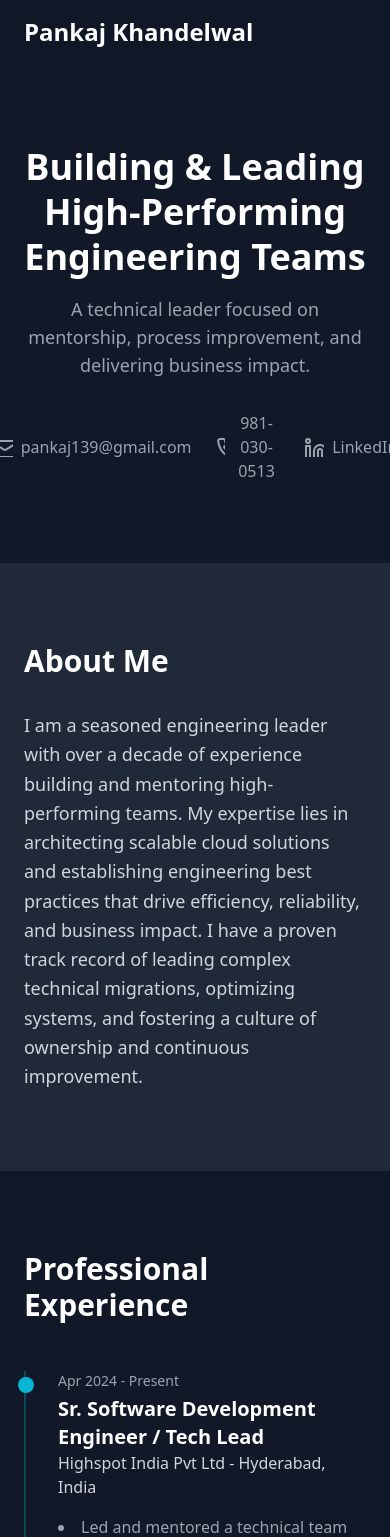
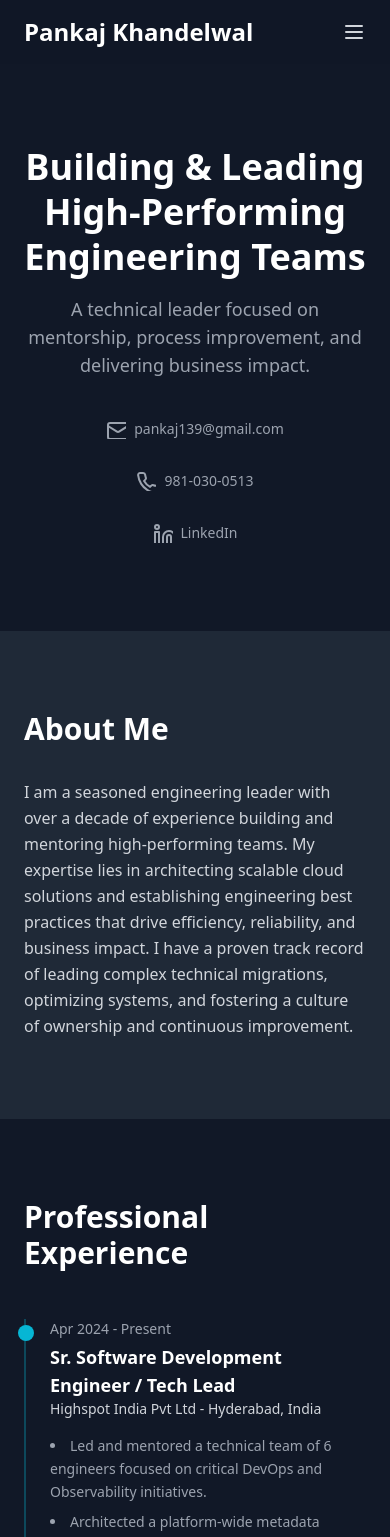
Before and after one commit to pankaj139/pankaj139, a React (Create React App) app in the folder pankaj139/: page / in a window 390 px wide. Shown: the top 1537 px of the page. Built offline with nearby package versions, Linux system fonts and the light colour scheme.

Commit message:
Implement mobile navigation menu and enhance UI components for better responsiveness. Added functionality to close the mobile menu after section navigation. Updated styles for buttons and text elements for improved accessibility and visual consistency.

```diff
--- a/pankaj139/src/App.js
+++ b/pankaj139/src/App.js
@@ -601,10 +601,13 @@ const XIcon = ({ className }) => (
 // --- Components ---
 
 const Header = () => {
+  const [isMobileMenuOpen, setIsMobileMenuOpen] = useState(false);
+
   const scrollToSection = (id) => {
     const element = document.getElementById(id);
     if (element) {
       element.scrollIntoView({ behavior: 'smooth' });
+      setIsMobileMenuOpen(false); // Close mobile menu after navigation
     }
   };
 
@@ -612,13 +615,61 @@ const Header = () => {
     <header className="bg-gray-900/80 backdrop-blur-sm sticky top-0 z-50">
       <nav className="container mx-auto px-6 py-4 flex justify-between items-center">
         <h1 className="text-2xl font-bold text-white">{portfolioData.name}</h1>
+
+        {/* Desktop Navigation */}
         <div className="hidden md:flex space-x-6 text-gray-300">
           <button onClick={() => scrollToSection('about')} className="hover:text-cyan-400 transition-colors">About</button>
           <button onClick={() => scrollToSection('experience')} className="hover:text-cyan-400 transition-colors">Experience</button>
           <button onClick={() => scrollToSection('projects')} className="hover:text-cyan-400 transition-colors">Projects</button>
           <button onClick={() => scrollToSection('skills')} className="hover:text-cyan-400 transition-colors">Skills</button>
         </div>
+
+        {/* Mobile Menu Button */}
+        <button
+          className="md:hidden text-gray-300 hover:text-cyan-400 transition-colors"
+          onClick={() => setIsMobileMenuOpen(!isMobileMenuOpen)}
+        >
+          <svg className="w-6 h-6" fill="none" stroke="currentColor" viewBox="0 0 24 24">
+            {isMobileMenuOpen ? (
+              <path strokeLinecap="round" strokeLinejoin="round" strokeWidth={2} d="M6 18L18 6M6 6l12 12" />
+            ) : (
+              <path strokeLinecap="round" strokeLinejoin="round" strokeWidth={2} d="M4 6h16M4 12h16M4 18h16" />
+            )}
+          </svg>
+        </button>
       </nav>
+
+      {/* Mobile Navigation Menu */}
+      {isMobileMenuOpen && (
+        <div className="md:hidden bg-gray-900/95 backdrop-blur-sm border-t border-gray-700">
+          <div className="container mx-auto px-6 py-4 space-y-3">
+            <button
+              onClick={() => scrollToSection('about')}
+              className="block w-full text-left text-gray-300 hover:text-cyan-400 transition-colors py-2"
+            >
+              About
+            </button>
+            <button
+              onClick={() => scrollToSection('experience')}
+              className="block w-full text-left text-gray-300 hover:text-cyan-400 transition-colors py-2"
+            >
+              Experience
+            </button>
+            <button
+              onClick={() => scrollToSection('projects')}
+              className="block w-full text-left text-gray-300 hover:text-cyan-400 transition-colors py-2"
+            >
+              Projects
+            </button>
+            <button
+              onClick={() => scrollToSection('skills')}
+              className="block w-full text-left text-gray-300 hover:text-cyan-400 transition-colors py-2"
+            >
+              Skills
+            </button>
+          </div>
+        </div>
+      )}
     </header>
   );
 };
@@ -632,18 +683,18 @@ const Hero = () => (
       <p className="mt-4 text-lg md:text-xl text-gray-400 max-w-3xl mx-auto">
         {portfolioData.heroSubtitle}
       </p>
-      <div className="mt-8 flex justify-center items-center space-x-6 text-gray-400">
-        <a href={`mailto:${portfolioData.contact.email}`} className="flex items-center space-x-2 hover:text-cyan-400 transition-colors">
-          <MailIcon className="w-5 h-5" />
-          <span>{portfolioData.contact.email}</span>
+      <div className="mt-8 flex flex-col sm:flex-row justify-center items-center space-y-4 sm:space-y-0 sm:space-x-6 text-gray-400">
+        <a href={`mailto:${portfolioData.contact.email}`} className="flex items-center space-x-2 hover:text-cyan-400 transition-colors px-4 py-2 rounded-lg hover:bg-gray-800/50">
+          <MailIcon className="w-5 h-5 flex-shrink-0" />
+          <span className="text-sm sm:text-base">{portfolioData.contact.email}</span>
         </a>
-        <a href={`tel:${portfolioData.contact.phone}`} className="flex items-center space-x-2 hover:text-cyan-400 transition-colors">
-          <PhoneIcon className="w-5 h-5" />
-          <span>{portfolioData.contact.phone}</span>
+        <a href={`tel:${portfolioData.contact.phone}`} className="flex items-center space-x-2 hover:text-cyan-400 transition-colors px-4 py-2 rounded-lg hover:bg-gray-800/50">
+          <PhoneIcon className="w-5 h-5 flex-shrink-0" />
+          <span className="text-sm sm:text-base">{portfolioData.contact.phone}</span>
         </a>
-        <a href={`https://${portfolioData.contact.linkedin}`} target="_blank" rel="noopener noreferrer" className="flex items-center space-x-2 hover:text-cyan-400 transition-colors">
-          <LinkedinIcon className="w-5 h-5" />
-          <span>LinkedIn</span>
+        <a href={`https://${portfolioData.contact.linkedin}`} target="_blank" rel="noopener noreferrer" className="flex items-center space-x-2 hover:text-cyan-400 transition-colors px-4 py-2 rounded-lg hover:bg-gray-800/50">
+          <LinkedinIcon className="w-5 h-5 flex-shrink-0" />
+          <span className="text-sm sm:text-base">LinkedIn</span>
         </a>
       </div>
     </div>
@@ -654,7 +705,7 @@ const About = () => (
   <section id="about" className="py-20 bg-gray-800">
     <div className="container mx-auto px-6">
       <h3 className="text-3xl font-bold text-white mb-8">About Me</h3>
-      <p className="text-gray-300 text-lg leading-relaxed max-w-4xl">
+      <p className="text-gray-300 text-base md:text-lg leading-relaxed max-w-4xl">
         {portfolioData.summary}
       </p>
     </div>
@@ -669,12 +720,12 @@ const Experience = () => (
         {portfolioData.experiences.map((exp, index) => (
           <div key={index} className="mb-12 md:flex items-start">
             <div className="absolute w-4 h-4 bg-cyan-500 rounded-full -left-2 mt-1.5"></div>
-            <div className="pl-8 flex-1">
+            <div className="pl-6 md:pl-8 flex-1">
               <p className="text-sm text-gray-400">{exp.period}</p>
-              <h4 className="text-xl font-bold text-white mt-1">{exp.role}</h4>
-              <p className="text-md text-gray-300">{exp.company} - {exp.location}</p>
-              <ul className="mt-4 list-disc list-inside text-gray-400 space-y-2">
-                {exp.points.map((point, i) => <li key={i}>{point}</li>)}
+              <h4 className="text-lg md:text-xl font-bold text-white mt-1">{exp.role}</h4>
+              <p className="text-sm md:text-md text-gray-300">{exp.company} - {exp.location}</p>
+              <ul className="mt-4 list-disc list-inside text-gray-400 space-y-2 text-sm md:text-base">
+                {exp.points.map((point, i) => <li key={i} className="leading-relaxed">{point}</li>)}
               </ul>
             </div>
           </div>
@@ -689,20 +740,20 @@ const Projects = ({ onProjectSelect }) => (
   <section id="projects" className="py-20 bg-gray-800">
     <div className="container mx-auto px-6">
       <h3 className="text-3xl font-bold text-white mb-12">Key Projects & Achievements</h3>
-      <div className="grid md:grid-cols-2 lg:grid-cols-3 gap-8">
+      <div className="grid grid-cols-1 md:grid-cols-2 lg:grid-cols-3 gap-6 md:gap-8">
         {portfolioData.projects.map((project) => (
-          <div key={project.id} className="bg-gray-900 rounded-lg p-6 flex flex-col justify-between hover:shadow-cyan-500/20 hover:shadow-lg transition-shadow duration-300">
+          <div key={project.id} className="bg-gray-900 rounded-lg p-4 md:p-6 flex flex-col justify-between hover:shadow-cyan-500/20 hover:shadow-lg transition-shadow duration-300">
             <div>
               <p className="text-sm text-cyan-400 font-semibold">{project.company}</p>
-              <h4 className="text-xl font-bold text-white mt-2">{project.title}</h4>
-              <p className="text-gray-400 mt-2 text-sm">{project.resumePoint}</p>
+              <h4 className="text-lg md:text-xl font-bold text-white mt-2">{project.title}</h4>
+              <p className="text-gray-400 mt-2 text-sm leading-relaxed">{project.resumePoint}</p>
             </div>
             <button
               onClick={() => onProjectSelect(project)}
-              className="mt-6 text-cyan-400 font-semibold flex items-center group"
+              className="mt-4 md:mt-6 text-cyan-400 font-semibold flex items-center group text-sm md:text-base"
             >
               View Details
-              <ChevronRightIcon className="w-5 h-5 ml-1 group-hover:translate-x-1 transition-transform" />
+              <ChevronRightIcon className="w-4 h-4 md:w-5 md:h-5 ml-1 group-hover:translate-x-1 transition-transform" />
             </button>
           </div>
         ))}
@@ -720,9 +771,9 @@ const Skills = () => (
         {Object.entries(portfolioData.skills).map(([category, skillsList]) => (
           <div key={category}>
             <h4 className="text-xl font-semibold text-cyan-400 mb-4">{category.replace(/_/g, ' & ')}</h4>
-            <div className="flex flex-wrap gap-3">
+            <div className="flex flex-wrap gap-2 md:gap-3">
               {skillsList.map((skill) => (
-                <span key={skill} className="bg-gray-700 text-gray-200 text-sm font-medium px-4 py-2 rounded-full">
+                <span key={skill} className="bg-gray-700 text-gray-200 text-xs md:text-sm font-medium px-3 md:px-4 py-1.5 md:py-2 rounded-full">
                   {skill}
                 </span>
               ))}
@@ -738,16 +789,16 @@ const Education = () => (
     <section id="education" className="py-20 bg-gray-800">
         <div className="container mx-auto px-6">
             <h3 className="text-3xl font-bold text-white mb-12">Education & Certifications</h3>
-            <div className="grid md:grid-cols-2 gap-10">
-                <div className="bg-gray-900 p-6 rounded-lg">
-                    <h4 className="text-xl font-bold text-white">{portfolioData.education.degree}</h4>
-                    <p className="text-cyan-400 mt-1">{portfolioData.education.institution}</p>
-                    <p className="text-gray-400 text-sm mt-2">{portfolioData.education.period} | {portfolioData.education.location}</p>
+            <div className="grid grid-cols-1 md:grid-cols-2 gap-6 md:gap-10">
+                <div className="bg-gray-900 p-4 md:p-6 rounded-lg">
+                    <h4 className="text-lg md:text-xl font-bold text-white">{portfolioData.education.degree}</h4>
+                    <p className="text-cyan-400 mt-1 text-sm md:text-base">{portfolioData.education.institution}</p>
+                    <p className="text-gray-400 text-xs md:text-sm mt-2">{portfolioData.education.period} | {portfolioData.education.location}</p>
                 </div>
-                <div className="bg-gray-900 p-6 rounded-lg">
-                     <h4 className="text-xl font-bold text-white">Certifications & Public Speaking</h4>
-                     <ul className="mt-2 list-disc list-inside text-gray-400 space-y-2">
-                        {portfolioData.certifications.map((cert, i) => <li key={i}>{cert}</li>)}
+                <div className="bg-gray-900 p-4 md:p-6 rounded-lg">
+                     <h4 className="text-lg md:text-xl font-bold text-white">Certifications & Public Speaking</h4>
+                     <ul className="mt-2 list-disc list-inside text-gray-400 space-y-2 text-sm md:text-base">
+                        {portfolioData.certifications.map((cert, i) => <li key={i} className="leading-relaxed">{cert}</li>)}
                      </ul>
                 </div>
             </div>
@@ -760,49 +811,49 @@ const ProjectModal = ({ project, onClose }) => {
 
   return (
     <div
-      className="fixed inset-0 bg-black/70 z-50 flex items-center justify-center p-4"
+      className="fixed inset-0 bg-black/70 z-50 flex items-center justify-center p-2 md:p-4"
       onClick={onClose}
     >
       <div
-        className="bg-gray-800 rounded-lg shadow-2xl w-full max-w-3xl max-h-[90vh] overflow-y-auto"
+        className="bg-gray-800 rounded-lg shadow-2xl w-full max-w-3xl max-h-[95vh] md:max-h-[90vh] overflow-y-auto"
         onClick={(e) => e.stopPropagation()}
       >
-        <div className="p-6 md:p-8 sticky top-0 bg-gray-800/80 backdrop-blur-sm flex justify-between items-center border-b border-gray-700">
-            <h3 className="text-2xl font-bold text-white">{project.title}</h3>
-            <button onClick={onClose} className="text-gray-400 hover:text-white">
-                <XIcon className="w-6 h-6" />
+        <div className="p-4 md:p-6 lg:p-8 sticky top-0 bg-gray-800/80 backdrop-blur-sm flex justify-between items-center border-b border-gray-700">
+            <h3 className="text-lg md:text-xl lg:text-2xl font-bold text-white pr-4">{project.title}</h3>
+            <button onClick={onClose} className="text-gray-400 hover:text-white flex-shrink-0">
+                <XIcon className="w-5 h-5 md:w-6 md:h-6" />
             </button>
         </div>
 
-        <div className="p-6 md:p-8 space-y-8">
+        <div className="p-4 md:p-6 lg:p-8 space-y-6 md:space-y-8">
             <div>
-                <h4 className="text-lg font-semibold text-cyan-400 mb-2">The Problem</h4>
-                <p className="text-gray-300 leading-relaxed">{project.problem}</p>
+                <h4 className="text-base md:text-lg font-semibold text-cyan-400 mb-2">The Problem</h4>
+                <p className="text-gray-300 leading-relaxed text-sm md:text-base">{project.problem}</p>
             </div>
              <div>
-                <h4 className="text-lg font-semibold text-cyan-400 mb-2">Key Challenges</h4>
-                <ul className="list-disc list-inside text-gray-300 space-y-2 leading-relaxed">
+                <h4 className="text-base md:text-lg font-semibold text-cyan-400 mb-2">Key Challenges</h4>
+                <ul className="list-disc list-inside text-gray-300 space-y-2 leading-relaxed text-sm md:text-base">
                     {project.challenges.map((challenge, i) => <li key={i}>{challenge}</li>)}
                 </ul>
             </div>
              <div>
-                <h4 className="text-lg font-semibold text-cyan-400 mb-2">My Actions & Contributions</h4>
-                <ul className="list-disc list-inside text-gray-300 space-y-2 leading-relaxed">
+                <h4 className="text-base md:text-lg font-semibold text-cyan-400 mb-2">My Actions & Contributions</h4>
+                <ul className="list-disc list-inside text-gray-300 space-y-2 leading-relaxed text-sm md:text-base">
                     {project.actions.map((action, i) => <li key={i}>{action}</li>)}
                 </ul>
             </div>
              <div>
-                <h4 className="text-lg font-semibold text-cyan-400 mb-2">The Results</h4>
-                <ul className="list-disc list-inside text-gray-300 space-y-2 leading-relaxed">
+                <h4 className="text-base md:text-lg font-semibold text-cyan-400 mb-2">The Results</h4>
+                <ul className="list-disc list-inside text-gray-300 space-y-2 leading-relaxed text-sm md:text-base">
                     {project.results.map((result, i) => <li key={i}>{result}</li>)}
                 </ul>
             </div>
             {project.techStack && (
                  <div>
-                    <h4 className="text-lg font-semibold text-cyan-400 mb-3">Technologies Used</h4>
-                    <div className="flex flex-wrap gap-3">
+                    <h4 className="text-base md:text-lg font-semibold text-cyan-400 mb-3">Technologies Used</h4>
+                    <div className="flex flex-wrap gap-2 md:gap-3">
                         {project.techStack.map((tech) => (
-                            <span key={tech} className="bg-gray-700 text-gray-200 text-sm font-medium px-4 py-2 rounded-full">
+                            <span key={tech} className="bg-gray-700 text-gray-200 text-xs md:text-sm font-medium px-3 md:px-4 py-1.5 md:py-2 rounded-full">
                                 {tech}
                             </span>
                         ))}
```
